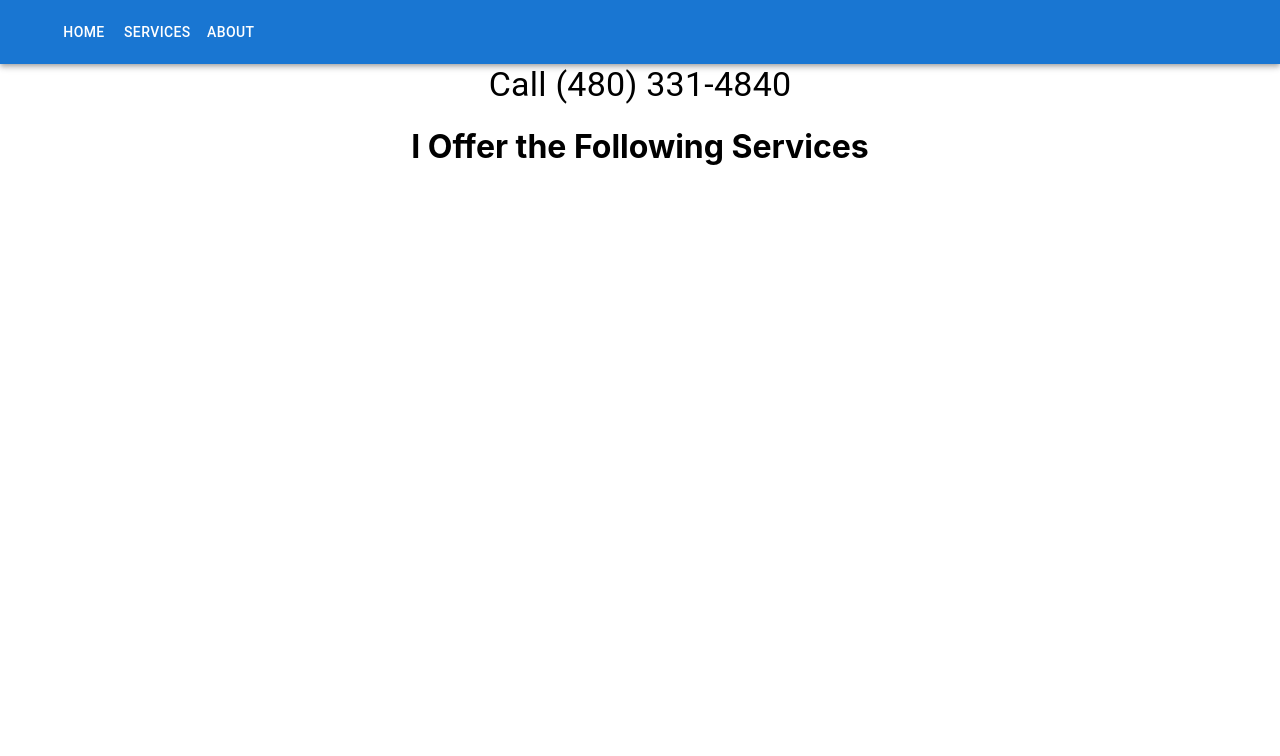
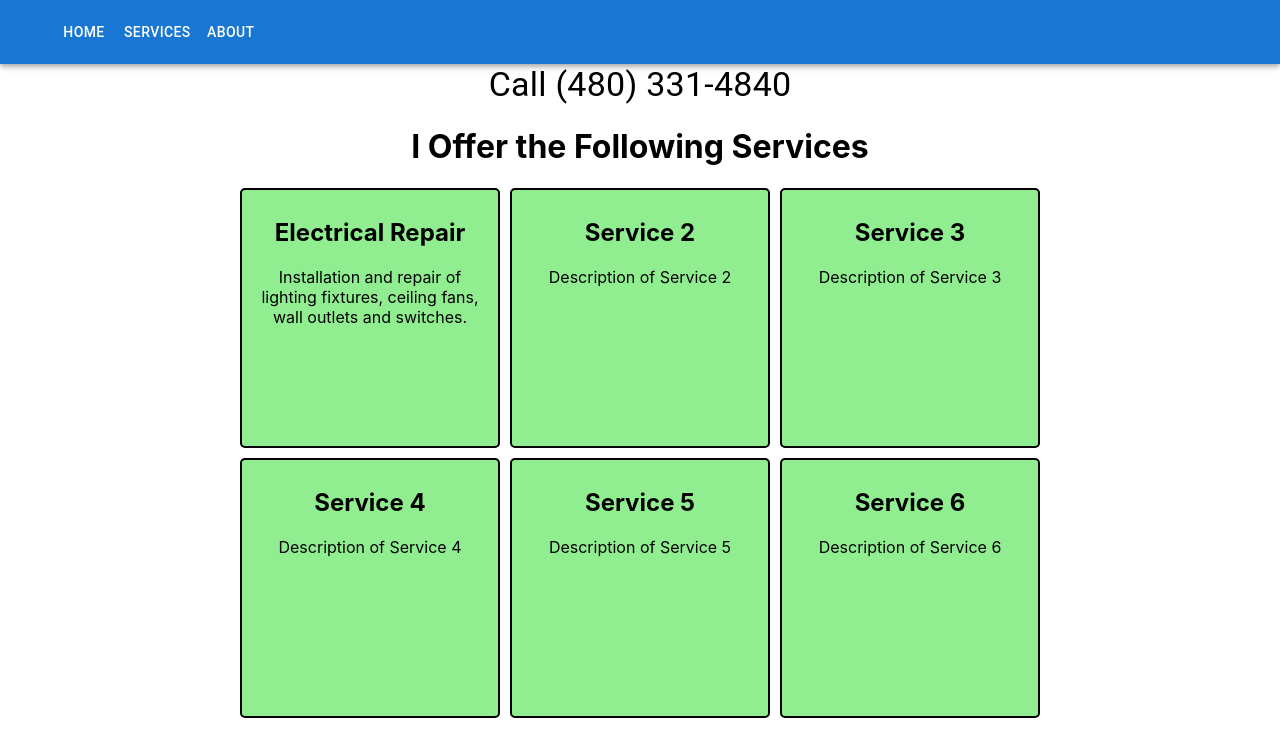
Before and after one commit to tonkadev/NexusHomeRepair, a React (Create React App) app: page /services in a window 1280 px wide. Shown: the top 756 px of the page. Built offline with nearby package versions, Linux system fonts and the light colour scheme.

Commit message:
services layout

```diff
--- a/src/App.css
+++ b/src/App.css
@@ -35,3 +35,22 @@
     transform: rotate(360deg);
   }
 }
+
+/* CSS code */
+.services-grid {
+  display: grid;
+  grid-template-columns: repeat(3, 1fr);
+  grid-template-rows: repeat(2, 1fr);
+  grid-gap: 10px;
+  margin: 0 auto;
+  max-width: 800px;
+}
+
+.service-box {
+  border: 2px solid #000; /* Update border width to 2px */
+  border-radius: 5px; /* Add border radius to round the corners */
+  padding: 8px; /* Reduce the padding to decrease the size of the boxes */
+  background-color: lightgreen;
+  aspect-ratio: 1/1;
+  transform: scale(1.0); /* Reduce the scale to 1.0 to reset the size of the boxes */
+}
--- a/src/routes/Services.js
+++ b/src/routes/Services.js
@@ -2,7 +2,38 @@ export default function Services() {
     return (
       <>
         <h1>I Offer the Following Services</h1>
-
+        <div className="services-grid">
+          <div className="service-box">
+            <h2>Electrical  Repair</h2>
+            <p>Installation and repair of lighting fixtures, ceiling fans, wall outlets and switches.</p>
+            {/* Additional information or content for Service 1 */}
+          </div>
+          <div className="service-box">
+            <h2>Service 2</h2>
+            <p>Description of Service 2</p>
+            {/* Additional information or content for Service 2 */}
+          </div>
+          <div className="service-box">
+            <h2>Service 3</h2>
+            <p>Description of Service 3</p>
+            {/* Additional information or content for Service 3 */}
+          </div>
+          <div className="service-box">
+            <h2>Service 4</h2>
+            <p>Description of Service 4</p>
+            {/* Additional information or content for Service 4 */}
+          </div>
+          <div className="service-box">
+            <h2>Service 5</h2>
+            <p>Description of Service 5</p>
+            {/* Additional information or content for Service 5 */}
+          </div>
+          <div className="service-box">
+            <h2>Service 6</h2>
+            <p>Description of Service 6</p>
+            {/* Additional information or content for Service 6 */}
+          </div>
+        </div>
       </>
     );
   }
```
